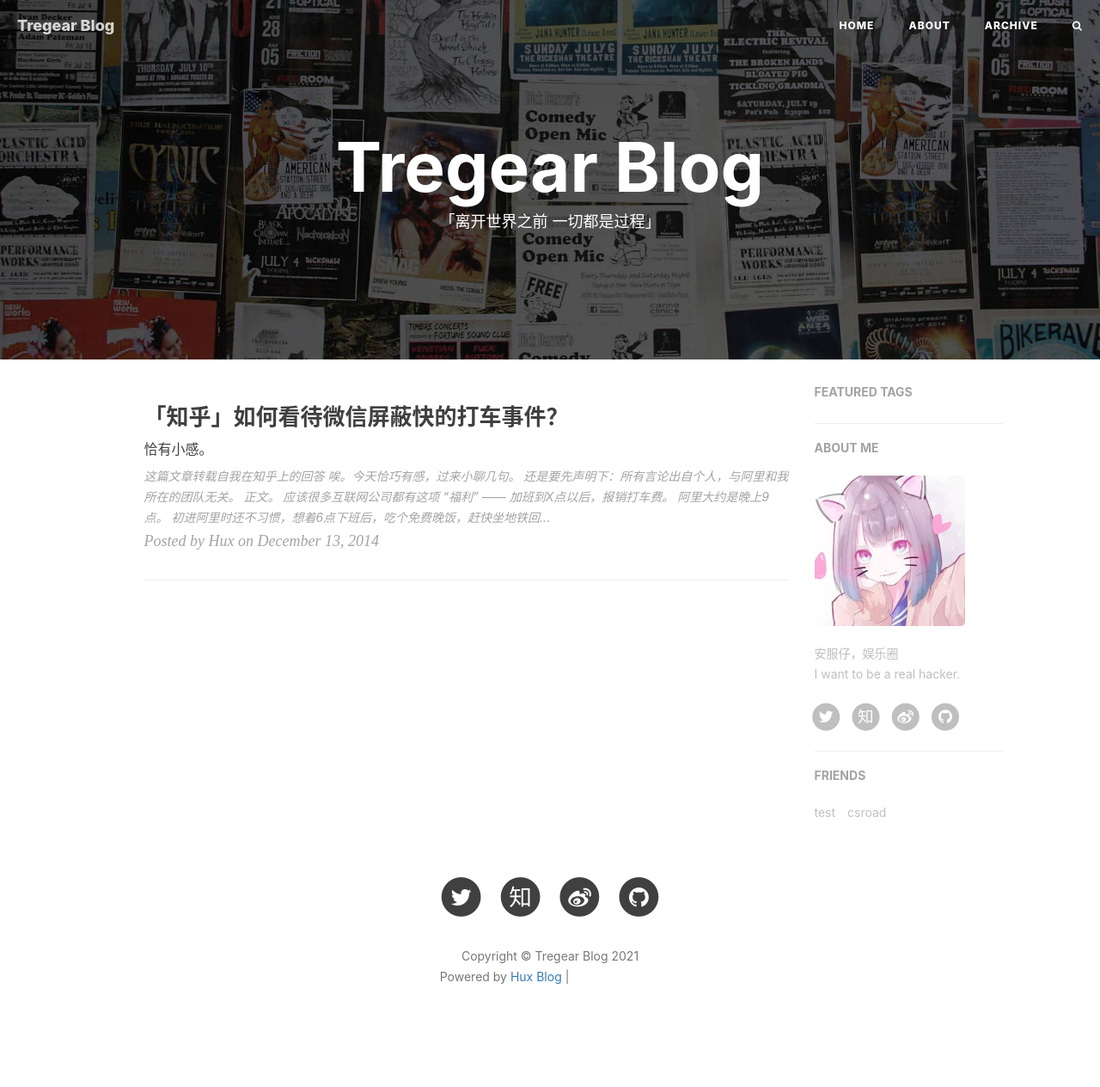
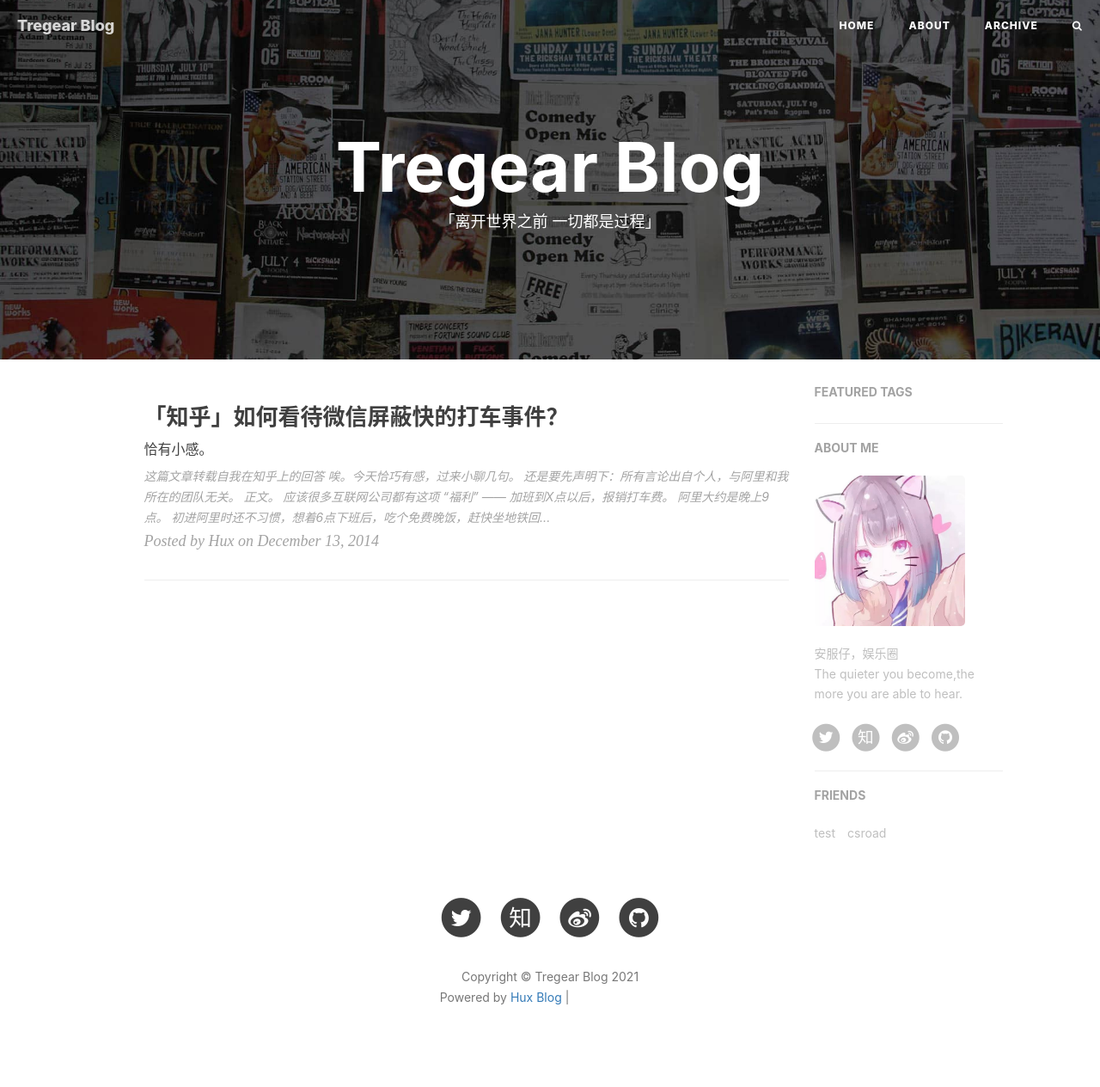
Before and after one commit to sadan920/sadan920.github.io, a Jekyll site: the page built from index.html, in a window 1280 px wide. Shown: the whole page at 86% size. Built offline with Jekyll 4.4.1, drawn with Linux system fonts in a browser that asks for light colours; nearby versions of some CDN libraries; the list of posts is cut into pages by our own code; comment, search, counter and statistics services are not loaded; before the commit the page ends 1240 px from its top, so only the background shows below that; grey boxes are pictures that could not be loaded.

Commit message:
Update _config.yml

```diff
--- a/_config.yml
+++ b/_config.yml
@@ -78,7 +78,7 @@
 
 # Sidebar settings
 sidebar: true                           # whether or not using Sidebar.
-sidebar-about-description: "安服仔，娱乐圈 <br> I want to be a real hacker."
+sidebar-about-description: "安服仔，娱乐圈 <br> The quieter you become,the more you are able to hear."
 sidebar-avatar: /img/touxiang.jpg      # use absolute URL, seeing it's used in both `/` and `/about/`
 
 
```
